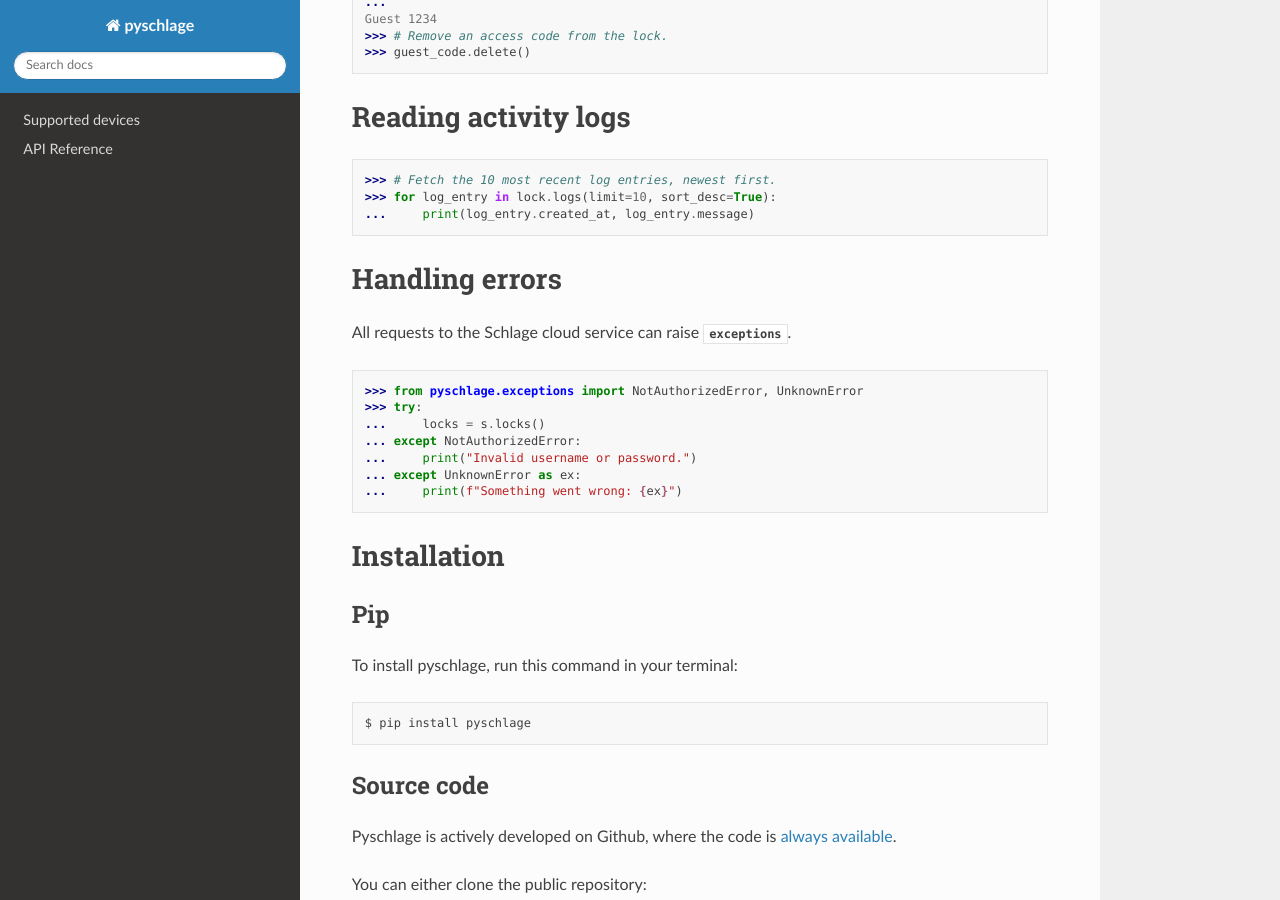
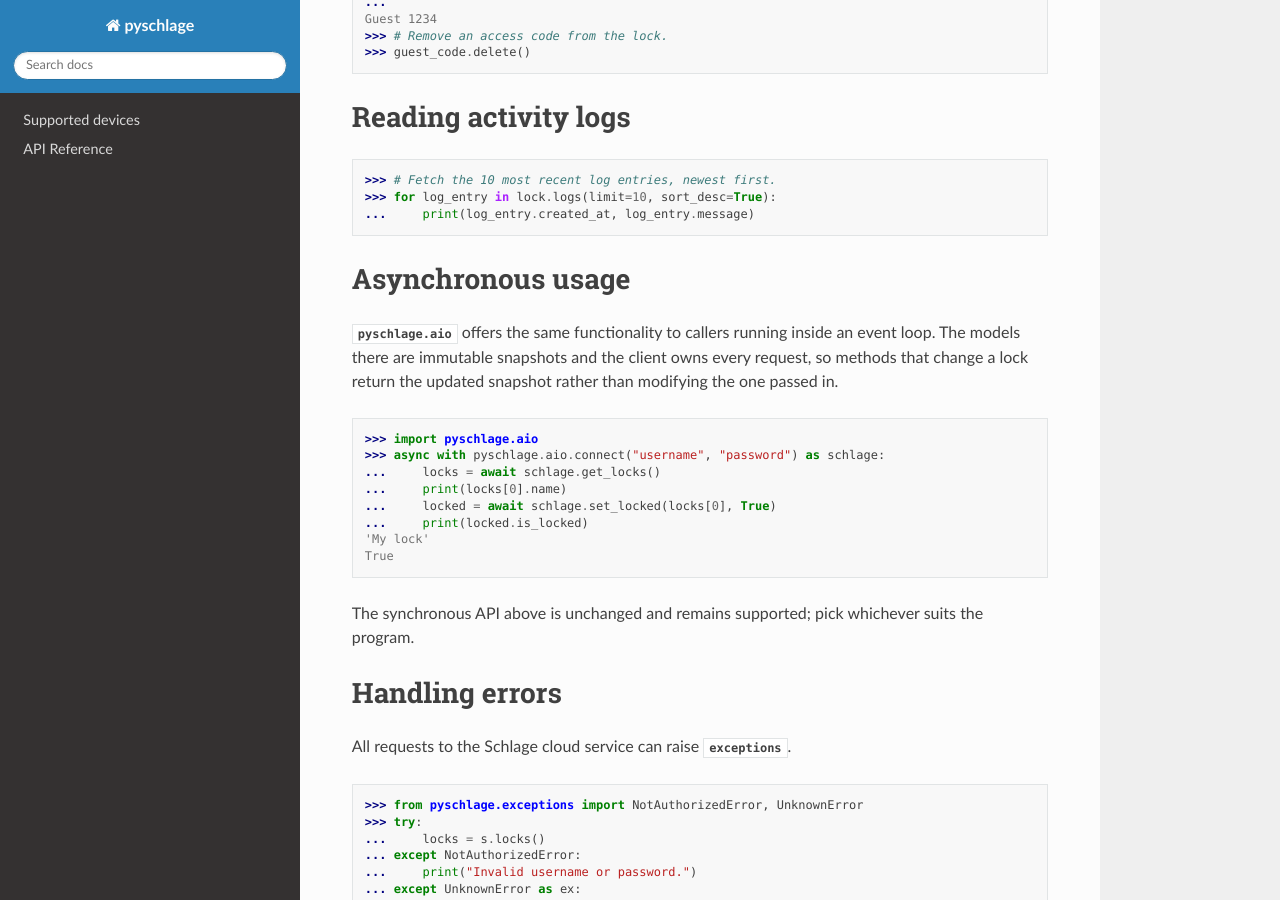
Before and after one commit to dknowles2/pyschlage, a Sphinx documentation site: the page built from docs/index.rst, in a window 1280 px wide and 900 px high, scrolled down 787 px. Built offline with Sphinx 7.4.7 and the Read the Docs theme 3.1.0, drawn with Linux system fonts in a browser that asks for light colours.

Commit message:
docs: document the asynchronous API
Adds an Asynchronous API section to the reference covering
pyschlage.aio.Schlage, connect(), the snapshot models and the Transport
seam, plus usage sections in the README and the index page. Each says
plainly that the synchronous API is unchanged and both are supported, and
notes the shape difference that trips people up first: mutations return the
updated snapshot rather than changing the object passed in.

Qualifies the "list[Lock]" return of the synchronous Schlage.locks(), which
pyschlage.aio.Lock makes ambiguous.

Co-Authored-By: Claude Opus 5 <noreply@anthropic.com>

```diff
--- a/docs/index.rst
+++ b/docs/index.rst
@@ -65,6 +65,29 @@ Reading activity logs
     >>> # Fetch the 10 most recent log entries, newest first.
     >>> for log_entry in lock.logs(limit=10, sort_desc=True):
     ...     print(log_entry.created_at, log_entry.message)
+
+
+Asynchronous usage
+===================
+
+:mod:`pyschlage.aio` offers the same functionality to callers running inside
+an event loop. The models there are immutable snapshots and the client owns
+every request, so methods that change a lock return the updated snapshot
+rather than modifying the one passed in.
+
+.. code-block:: python
+
+    >>> import pyschlage.aio
+    >>> async with pyschlage.aio.connect("username", "password") as schlage:
+    ...     locks = await schlage.get_locks()
+    ...     print(locks[0].name)
+    ...     locked = await schlage.set_locked(locks[0], True)
+    ...     print(locked.is_locked)
+    'My lock'
+    True
+
+The synchronous API above is unchanged and remains supported; pick whichever
+suits the program.
 
 
 Handling errors
```
Also changed, not shown: README.md (+28 -0 lines), docs/api.rst (+57 -0 lines), 1 other file.
